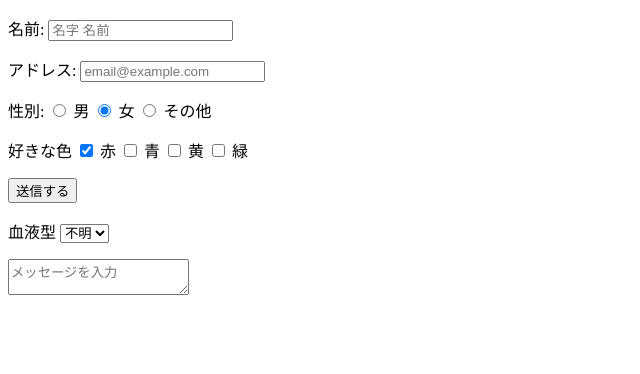
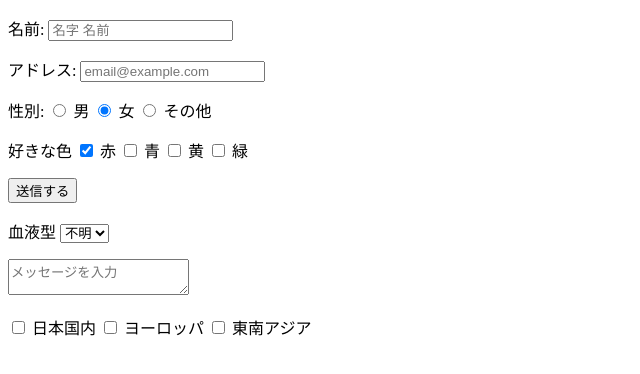
Before and after one commit to WK-ZAKK/introduction, a plain HTML site: page second/form.html in a window 1280 px wide. Shown: the whole page, without its empty margins (0-640 px from the left). Drawn offline with Linux system fonts and the light colour scheme.

Commit message:
label test

```diff
--- a/second/form.html
+++ b/second/form.html
@@ -15,10 +15,14 @@
                 <input type="radio" name="gender" value="その他"> その他
             </p>
             <p>好きな色
-                <input type="checkbox" name="color" value="赤" checked> 赤
-                <input type="checkbox" name="color" value="青"> 青
-                <input type="checkbox" name="color" value="黄"> 黄
-                <input type="checkbox" name="color" value="緑"> 緑
+                <input type="checkbox" name="color" value="赤" id="red" checked>
+                <label for="red">赤</label>
+                <input type="checkbox" name="color" value="青" id="blue">
+                <label for="blue">青</label>
+                <input type="checkbox" name="color" value="黄" id="yellow">
+                <label for="yellow">黄</label>
+                <input type="checkbox" name="color" value="緑" id="green">
+                <label for="green">緑</label>
             </p>
             <p><input type="submit" value="送信する"></p>
             <p>血液型
@@ -30,8 +34,13 @@
                     <option value="不明" selected>不明</option>
                 </select>
             </p>
-            <P><textarea name="message" placeholder="メッセージを入力"></textarea></P>
-
+            <p><textarea name="message" placeholder="メッセージを入力"></textarea></p>
+            <input type="checkbox" name="travel" value="日本国内" id="japan">
+            <label for="japan">日本国内</label>
+            <input type="checkbox" name="travel" value="ヨーロッパ" id="europe">
+            <label for="europe">ヨーロッパ</label>
+            <input type="checkbox" name="travel" value="東南アジア" id="asia">
+            <label for="asia">東南アジア</label>
         </form>
     </body>
 </html>
```
